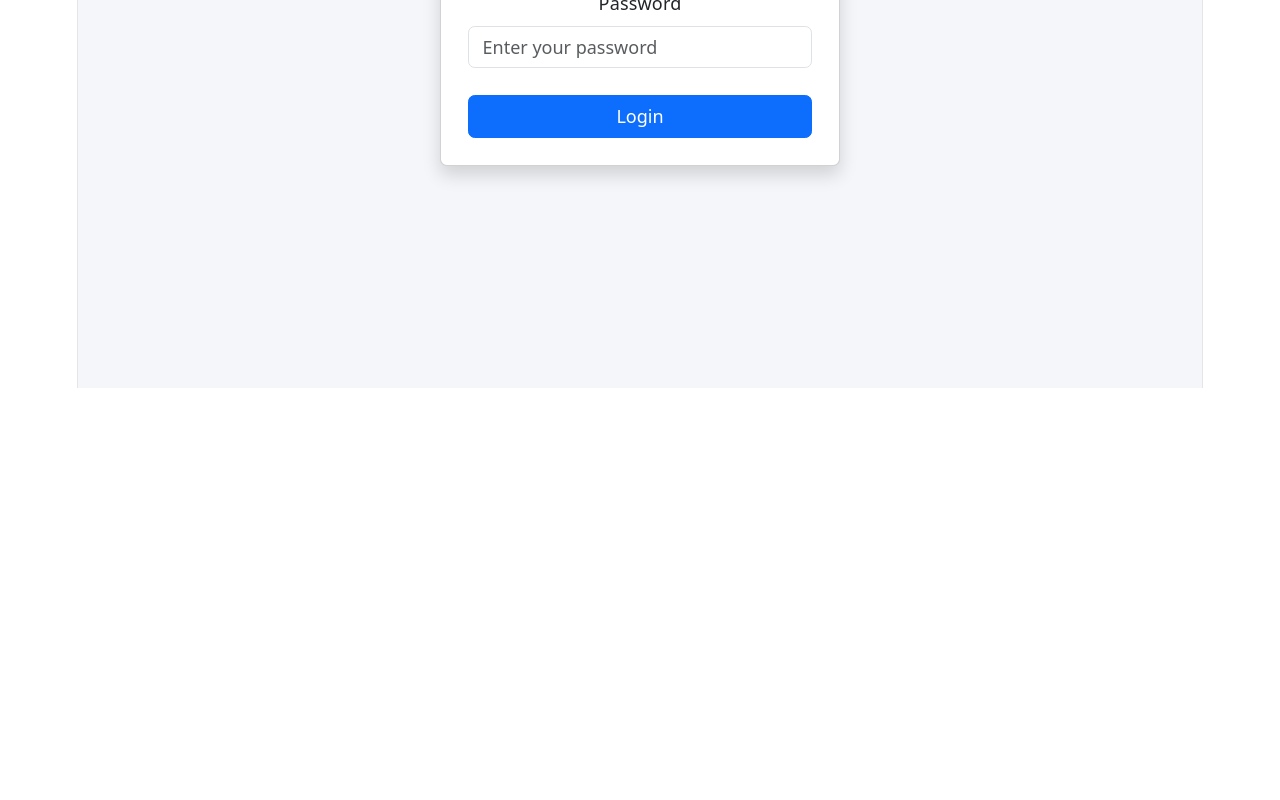
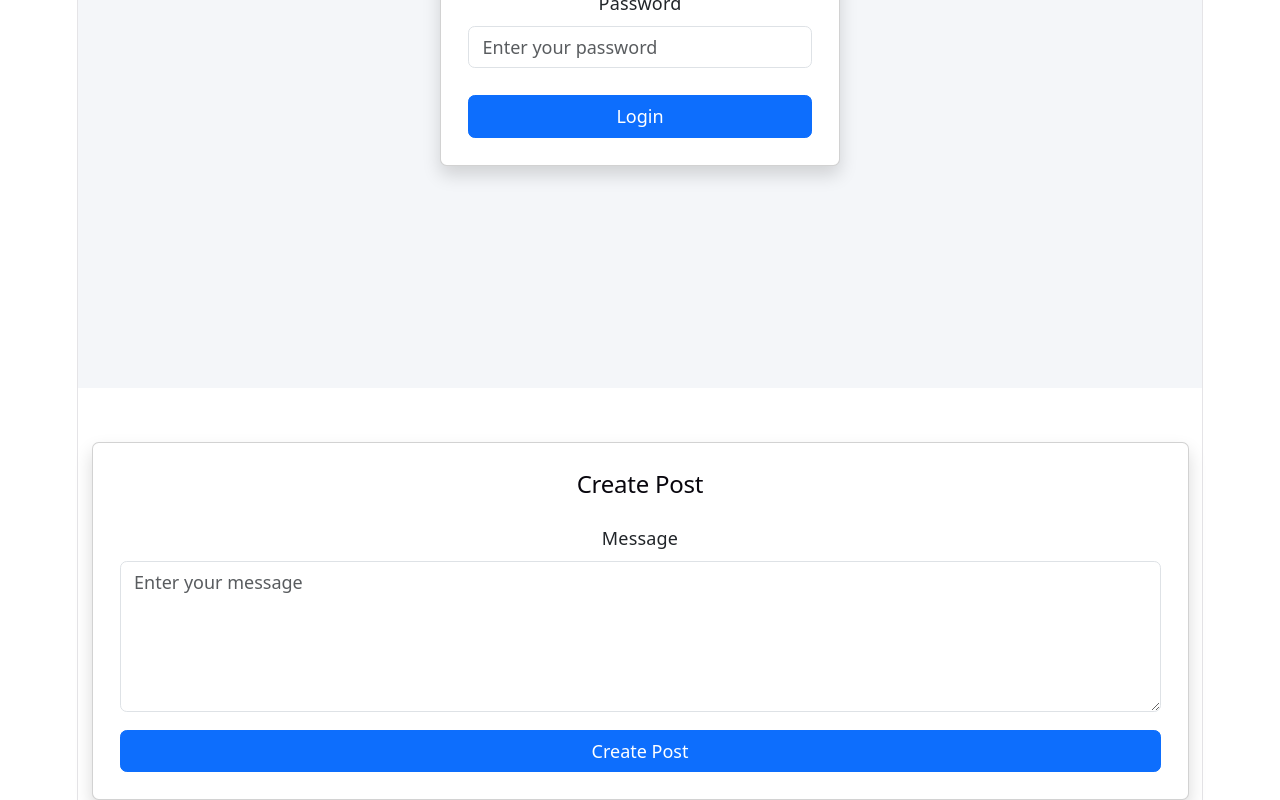
Before and after one commit to aryapradeep1/Blog-frontend, a React (Vite) app: page / in a window 1280 px wide. Shown: the part 1212-2012 px from the top of the page. Before the commit the page ends 1600 px from the top, so only its background shows below. Built offline with nearby package versions, Linux system fonts and the light colour scheme.

Commit message:
create post complete

```diff
--- a/src/App.jsx
+++ b/src/App.jsx
@@ -5,6 +5,7 @@ import heroImg from './assets/hero.png'
 import './App.css'
 import SignUp from './components/SignUp'
 import SignIn from './components/SignIn'
+import CreatePost from './components/CreatePost'
 
 function App() {
   const [count, setCount] = useState(0)
@@ -13,6 +14,7 @@ function App() {
     <>
       <SignUp/>
       <SignIn/>
+      <CreatePost/>
     </>
   )
 }
--- /dev/null
+++ b/src/components/CreatePost.jsx
@@ -0,0 +1,70 @@
+import React, { useState } from "react";
+import axios from "axios";
+
+const CreatePost = () => {
+  const [message, setMessage] = useState("");
+
+  const sendPost = async () => {
+    const token = sessionStorage.getItem("token");
+    const userId = sessionStorage.getItem("userId");
+
+    const payload = {
+      userId: userId,
+      message: message,
+    };
+
+    const config = {
+      headers: {
+        token: token,
+        "Content-Type": "application/json",
+      },
+    };
+
+    try {
+      const response = await axios.post(
+        "http://localhost:3030/create",
+        payload,
+        config
+      );
+
+      console.log(response.data);
+
+      if (response.data.status === "success") {
+        alert("Post Created Successfully");
+        setMessage("");
+      } else {
+        alert(response.data.status);
+      }
+    } catch (error) {
+      console.log(error);
+      alert("Something went wrong");
+    }
+  };
+
+  return (
+    <div className="container mt-5">
+      <div className="card shadow p-4">
+        <h2 className="text-center mb-4">Create Post</h2>
+
+        <div className="mb-3">
+          <label className="form-label">Message</label>
+          <textarea
+            className="form-control"
+            rows="5"
+            placeholder="Enter your message"
+            value={message}
+            onChange={(e) => setMessage(e.target.value)}
+          ></textarea>
+        </div>
+
+        <div className="d-grid">
+          <button className="btn btn-primary" onClick={sendPost}>
+            Create Post
+          </button>
+        </div>
+      </div>
+    </div>
+  );
+};
+
+export default CreatePost;
```
